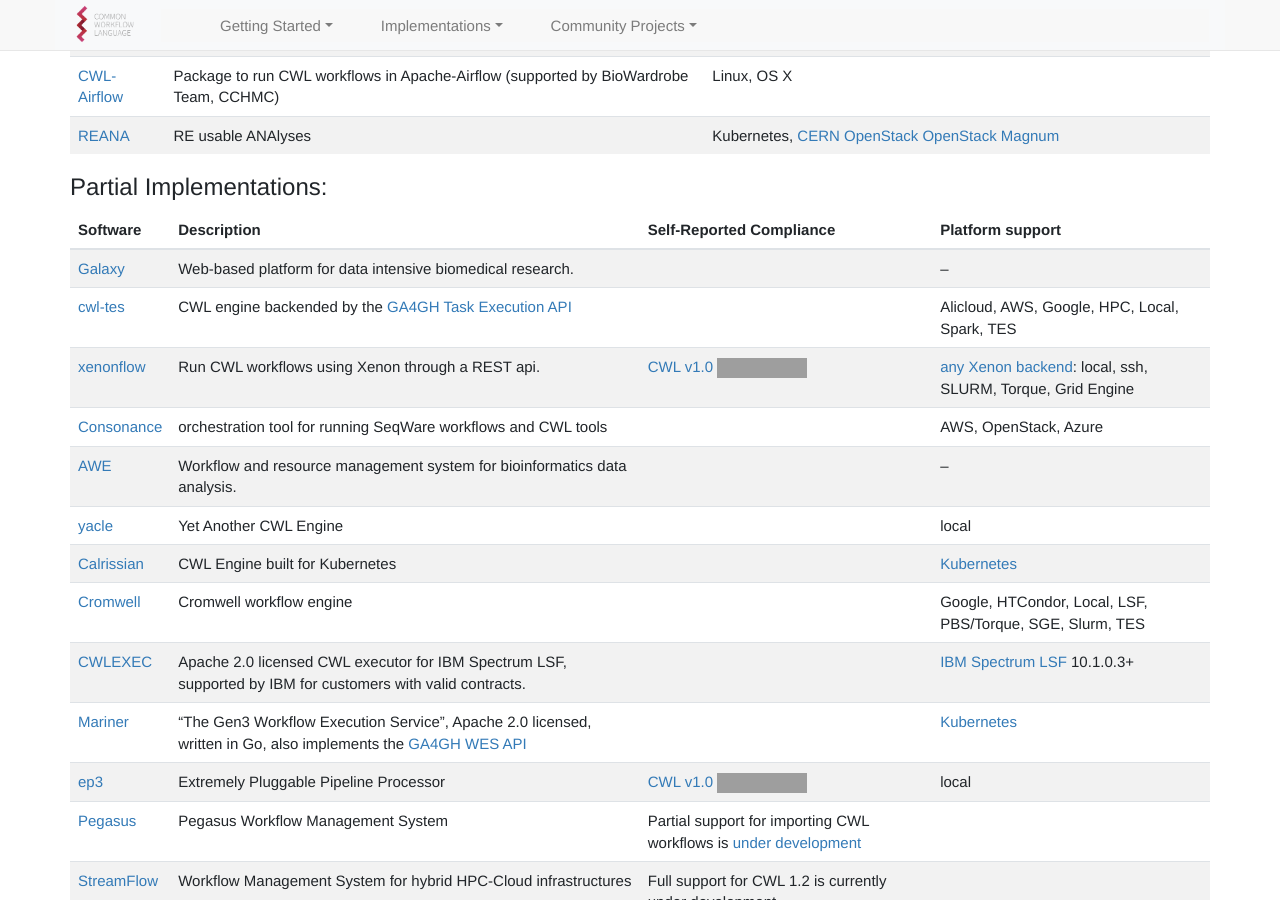
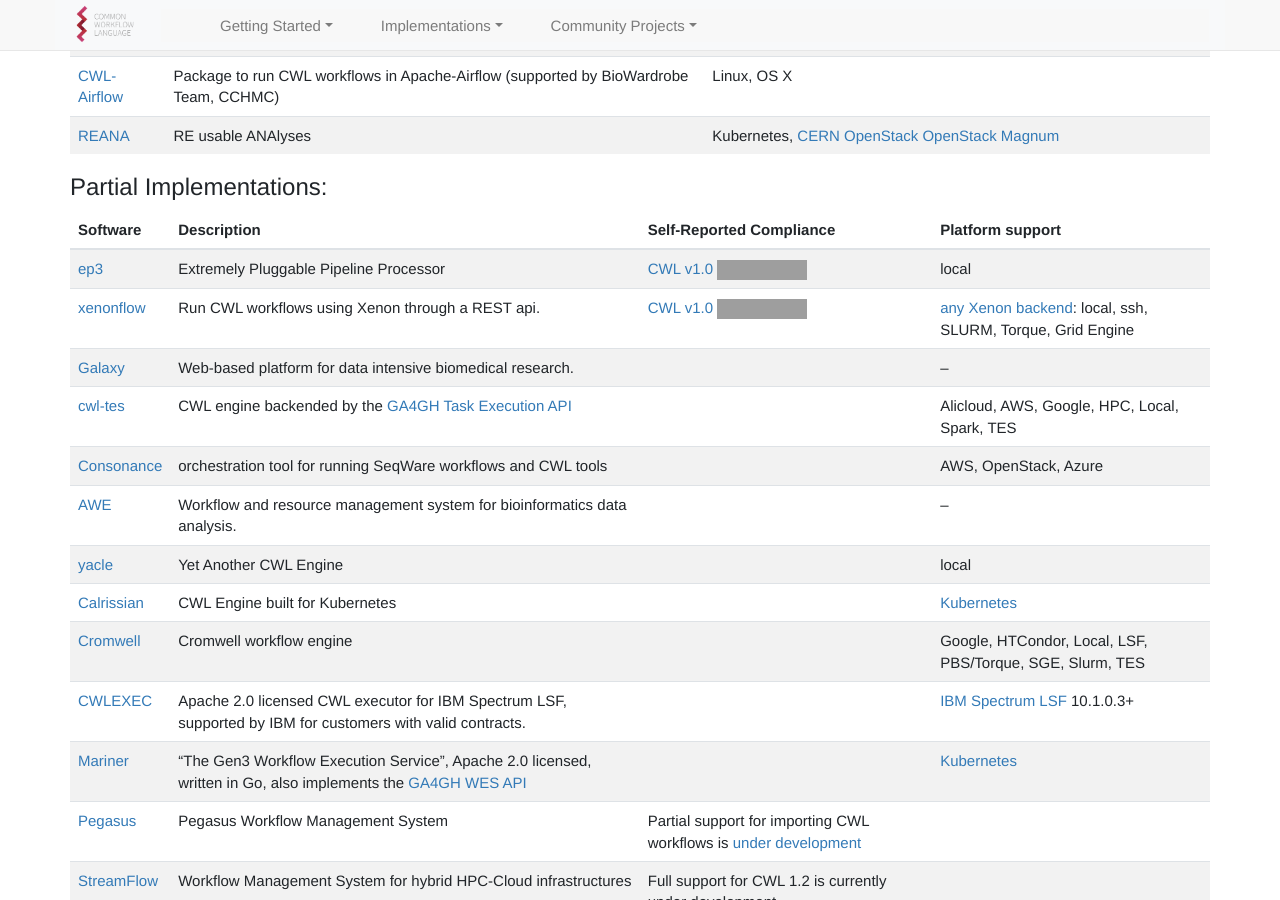
Before and after one commit to common-workflow-language/cwl-website, a Jekyll site: the page built from content/index.md, in a window 1280 px wide and 900 px high, scrolled down 2277 px. Built offline with Jekyll 4.4.1, drawn with Linux system fonts in a browser that asks for light colours; comment, search, counter and statistics services are not loaded; grey boxes are pictures that could not be loaded.

Commit message:
order partial implementations based upon % required

```diff
--- a/content/_includes/home/implementations.html
+++ b/content/_includes/home/implementations.html
@@ -16,9 +16,10 @@
 {: .table .table-striped .rows-3}
 |Software|Description|Self-Reported Compliance|Platform support|
 |--- |--- |--- |--- |
+|[ep3](https://github.com/tom-tan/ep3)|Extremely Pluggable Pipeline Processor|[CWL v1.0 ![Required](https://badgen.net/https/raw.githubusercontent.com/tom-tan/conformance/master/conformance/ep3/cwl_v1.0/ep3_latest/required.json?icon=commonwl)](https://github.com/tom-tan/ep3#conformance-tests-for-cwl-v10-for-the-latest-release)| local |
+|[xenonflow](https://github.com/xenon-middleware/xenonflow)|Run CWL workflows using Xenon through a REST api.|[CWL v1.0 ![Required](https://badgen.net/https/raw.githubusercontent.com/xenon-middleware/xenon-flow/gh-pages/badges/required.json?icon=commonwl)](https://github.com/xenon-middleware/xenonflow#cwl-compliance)|[any Xenon backend](https://xenon-middleware.github.io/xenon/versions/3.1.0/javadoc/): local, ssh, SLURM, Torque, Grid Engine |
 |[Galaxy](https://galaxyproject.org/)|Web-based platform for data intensive biomedical research.||&#8211;|
 |[cwl-tes](https://github.com/ohsu-comp-bio/cwl-tes)|CWL engine backended by the [GA4GH Task Execution API](https://github.com/ga4gh/task-execution-schemas)||Alicloud, AWS, Google, HPC, Local, Spark, TES|
-|[xenonflow](https://github.com/xenon-middleware/xenonflow)|Run CWL workflows using Xenon through a REST api.|[CWL v1.0 ![Required](https://badgen.net/https/raw.githubusercontent.com/xenon-middleware/xenon-flow/gh-pages/badges/required.json?icon=commonwl)](https://github.com/xenon-middleware/xenonflow#cwl-compliance)|[any Xenon backend](https://xenon-middleware.github.io/xenon/versions/3.1.0/javadoc/): local, ssh, SLURM, Torque, Grid Engine |
 |[Consonance](https://github.com/Consonance/consonance)|orchestration tool for running SeqWare workflows and CWL tools||AWS, OpenStack, Azure|
 |[AWE](https://github.com/MG-RAST/AWE)|Workflow and resource management system for bioinformatics data analysis.||&#8211;|
 |[yacle](https://github.com/otiai10/yacle)|Yet Another CWL Engine||local|
@@ -26,7 +27,6 @@
 |[Cromwell](https://github.com/broadinstitute/cromwell)|Cromwell workflow engine||Google, HTCondor, Local, LSF, PBS/Torque, SGE, Slurm, TES|
 |[CWLEXEC](https://github.com/IBMSpectrumComputing/cwlexec)|Apache 2.0 licensed CWL executor for IBM Spectrum LSF, supported by IBM for customers with valid contracts.||[IBM Spectrum LSF](https://developer.ibm.com/storage/products/ibm-spectrum-lsf/#) 10.1.0.3+|
 |[Mariner](https://github.com/uc-cdis/mariner)|"The Gen3 Workflow Execution Service", Apache 2.0 licensed, written in Go, also implements the [GA4GH WES API](https://ga4gh.github.io/workflow-execution-service-schemas)||[Kubernetes](https://kubernetes.io)|
-|[ep3](https://github.com/tom-tan/ep3)|Extremely Pluggable Pipeline Processor|[CWL v1.0 ![Required](https://badgen.net/https/raw.githubusercontent.com/tom-tan/conformance/master/conformance/ep3/cwl_v1.0/ep3_latest/required.json?icon=commonwl)](https://github.com/tom-tan/ep3#conformance-tests-for-cwl-v10-for-the-latest-release)| local |
 |[Pegasus](https://pegasus.isi.edu/documentation/reference-guide/cwl-support.html)|Pegasus Workflow Management System|Partial support for importing CWL workflows is [under development](https://pegasus.isi.edu/documentation/manpages/pegasus-cwl-converter.html)||
 |[StreamFlow](https://streamflow.di.unito.it/)|Workflow Management System for hybrid HPC-Cloud infrastructures|Full support for CWL 1.2 is currently under development||
 
```
